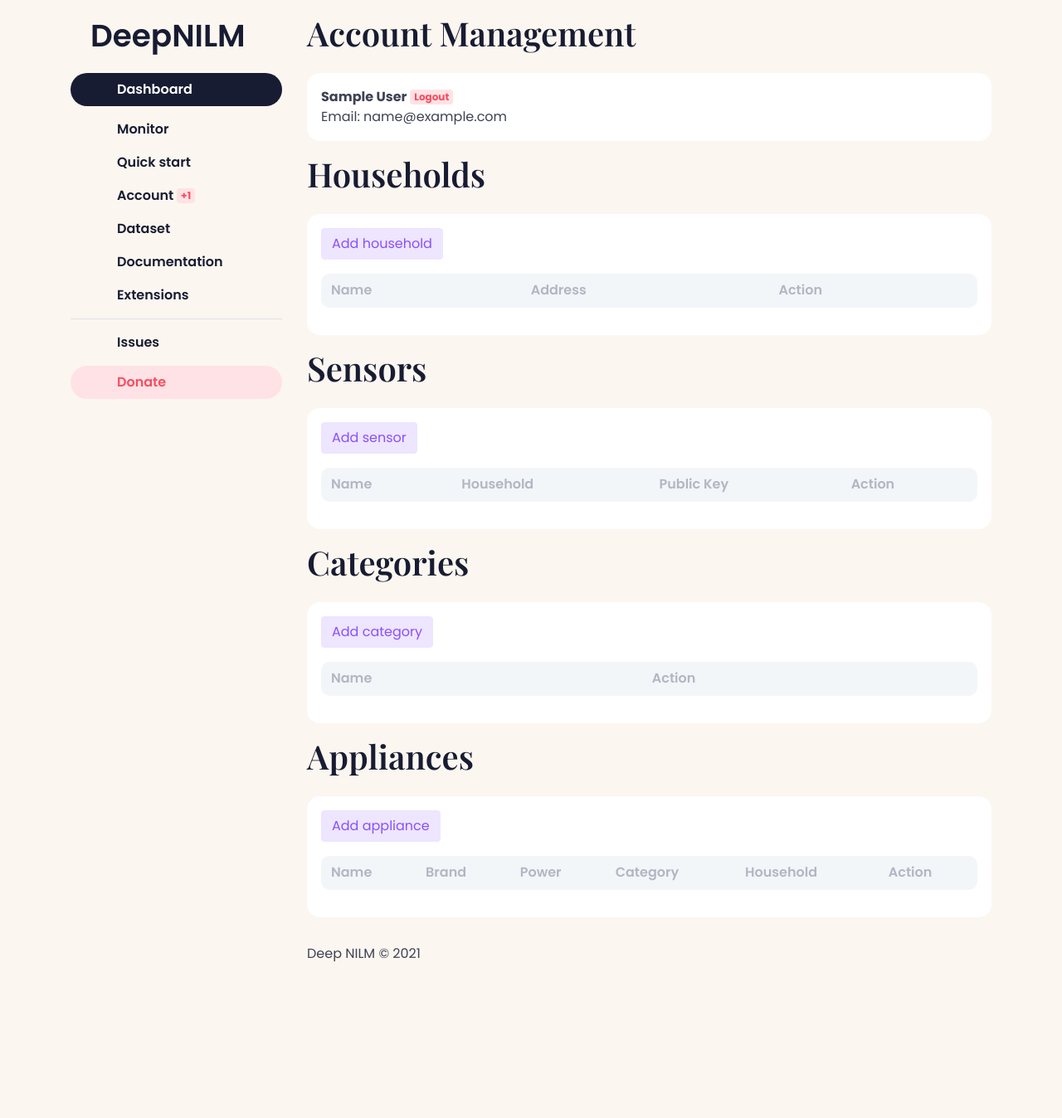
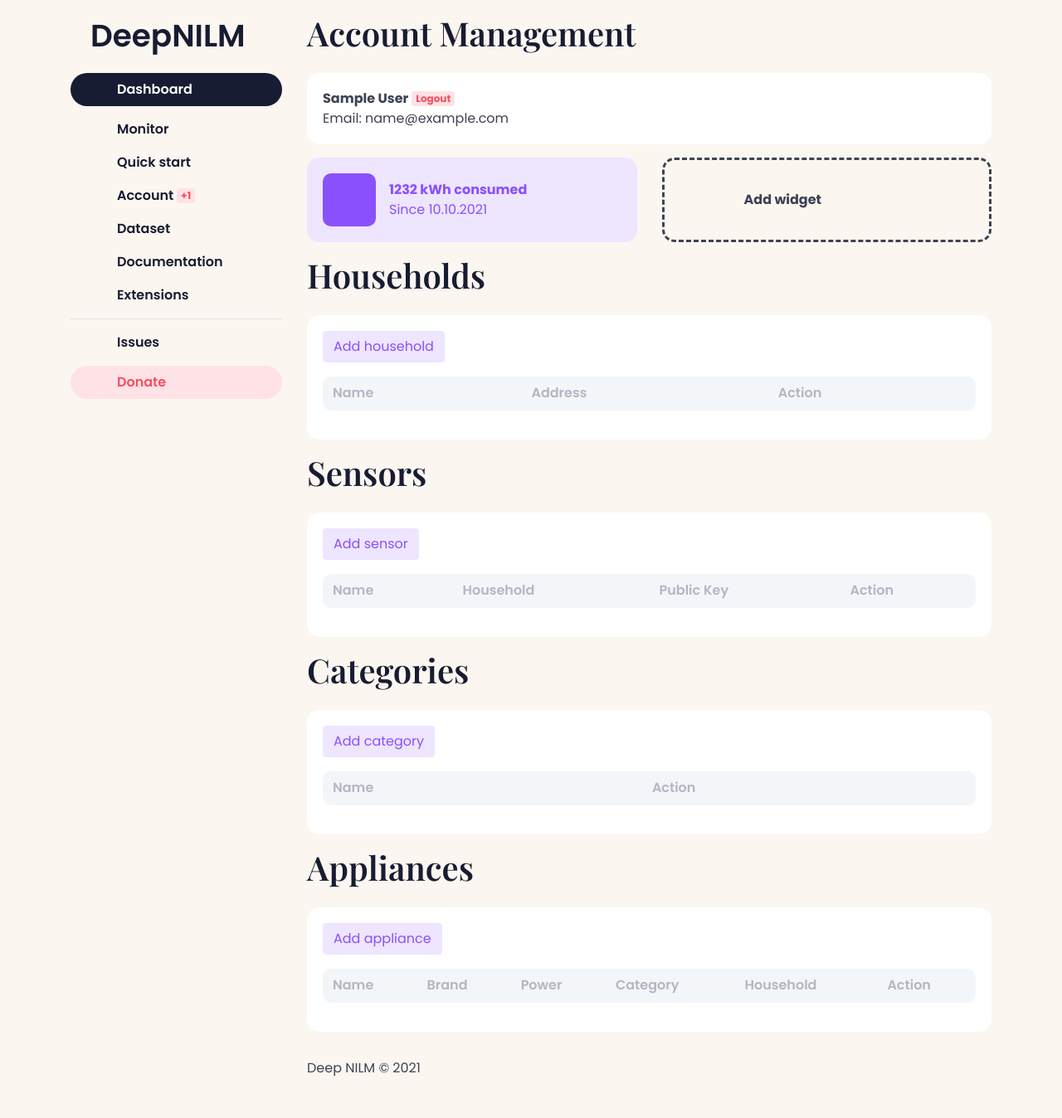
Before and after one commit to arx7ti/energy-data-sharing, a Flask app: page /account in a window 1280 px wide. Shown: the whole page at 83% size. Before the commit the page ends 1160 px from the top, so only its background shows below. Run offline with Flask 2, Linux system fonts and the light colour scheme; the visitor is signed in with stand-in values (Sample User, id 1); data comes from the database, SQL or seed files in the repository; data that the repository does not hold is empty; some libraries are stand-ins or nearby versions.

Commit message:
widget drafts

```diff
--- a/static/site/main.css
+++ b/static/site/main.css
@@ -56,6 +56,56 @@ body {
 a:hover {
   color: inherit;
   text-decoration: none;
+}
+
+.card-empty {
+  border: 3px dashed var(--gray-dark) !important;
+  background-color: transparent;
+  color: var(--gray-dark);
+}
+
+.card-empty div i {
+  color: var(--gray-dark);
+  border-radius: 10px;
+  width: 64px;
+  height: 64px;
+  font-size: 24pt;
+}
+
+.card-empty:hover {
+  border: 3px dashed var(--gray-dark) !important;
+  background-color: rgba(63, 66, 84, 0.033);
+  color: var(--gray-dark);
+  cursor: pointer;
+}
+
+.card-empty:hover div i {
+  color: var(--gray-dark);
+  border-radius: 10px;
+  width: 64px;
+  height: 64px;
+  font-size: 24pt;
+}
+
+.card-violet {
+  border: 3px solid var(--violet-soft) !important;
+  background-color: var(--violet-soft);
+  color: var(--violet);
+}
+
+.card-violet div i {
+  background-color: var(--violet);
+  color: white;
+  border-radius: 10px;
+  width: 64px;
+  height: 64px;
+  font-size: 24pt;
+}
+
+.card-red {
+  border-color: var(--red-soft) !important;
+  background-color: var(--red-soft);
+  color: var(--red);
 }
 
 .btn-violet {
@@ -126,7 +176,7 @@ h6 {
 
 .card {
   border-radius: 15px;
-  border-color: white;
+  border: 3px solid white;
 }
 
 .sidebar-block {
--- a/templates/account.html
+++ b/templates/account.html
@@ -4,6 +4,24 @@
 <div class="card p-3 mb-3">
     <div class="d-flex align-items-center"><b>{{ current_user.name }}</b> <a href="/logout" class="ml-1 badge btn-red">Logout</a></div>
         Email: {{ current_user.email }}
+</div>
+<div class="row">
+    <div class="col-xl-6">
+        <div class="card p-3 mb-3 card-violet">
+            <div class="d-flex align-items-center">
+               <i class="d-flex align-items-center justify-content-center fas fa-bolt"></i>
+               <div class="ml-3"><b>1232 kWh consumed</b><br>Since 10.10.2021</div>
+            </div>
+        </div>
+    </div>
+    <div class="col-xl-6">
+        <a href="#" class="card p-3 mb-3 card-empty">
+            <div class="d-flex align-items-center">
+               <i class="d-flex align-items-center justify-content-center fas fa-layer-plus"></i>
+               <div class="ml-3"><b>Add widget</b></div>
+            </div>
+        </a>
+    </div>
 </div>
 <h1 class="semi-bold mb-4">Households</h1>
 <div class="card px-3 py-3 mb-3">
```
